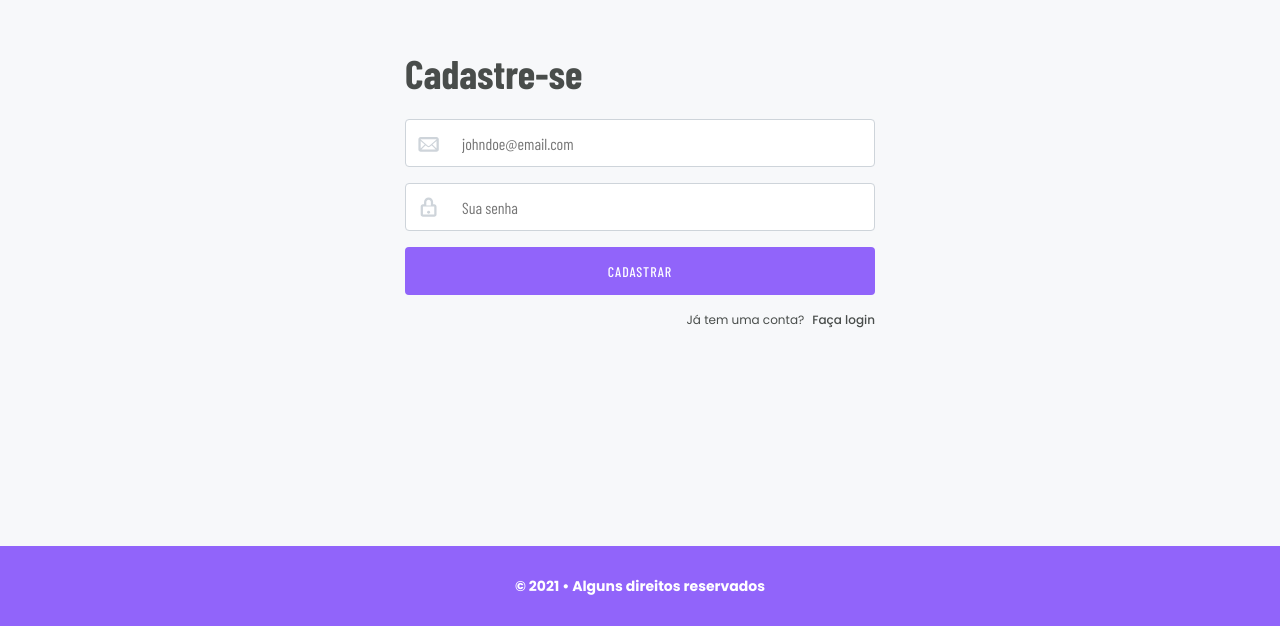
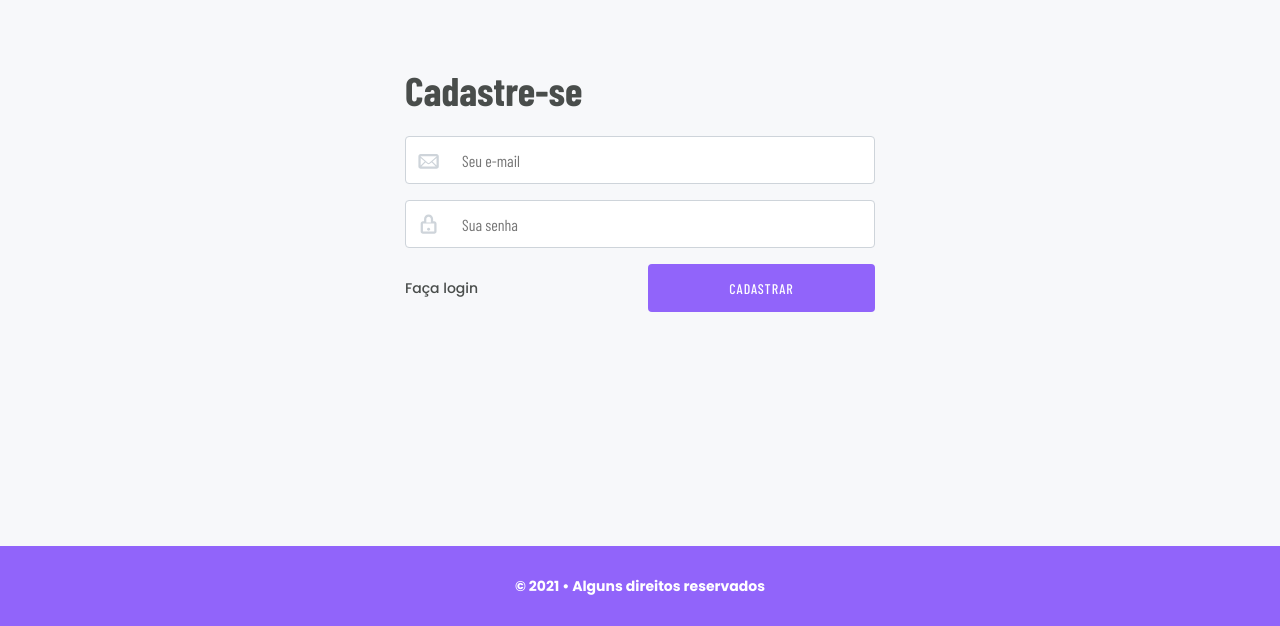
Before and after one commit to dfsilva-dxp/todoapp, a React (Create React App) app: page /login/cadastrar in a window 1280 px wide. Shown: the part 174-800 px from the top of the page. Built offline with nearby package versions, Linux system fonts and the light colour scheme; no server answers; a web font is replaced by a local one.

Commit message:
feat: signOut form

```diff
--- a/src/components/SignOutForm/index.tsx
+++ b/src/components/SignOutForm/index.tsx
@@ -51,18 +51,16 @@ export function SignOutForm() {
       <Input
         type="email"
         name="email"
-        label="Seu e-mail"
         id="email"
         value={credentials.email}
         required
-        placeholder="johndoe@email.com"
+        placeholder="Seu e-mail"
         icon={<TiMail />}
         onChange={handleChange}
       />
       <Input
         type="password"
         name="password"
-        label="Senha"
         id="password"
         value={credentials.password}
         required
@@ -70,13 +68,14 @@ export function SignOutForm() {
         icon={<TiLockClosedOutline />}
         onChange={handleChange}
       />
-      <Button type="submit" btnStyle="primary">
-        Cadastrar
-      </Button>
-      <p>
-        Já tem uma conta?
+
+      <S.WrapButtons>
         <Link to="/login">Faça login</Link>
-      </p>
+
+        <Button type="submit" btnStyle="primary">
+          Cadastrar
+        </Button>
+      </S.WrapButtons>
     </S.Form>
   );
 }
--- a/src/components/SignOutForm/styles.ts
+++ b/src/components/SignOutForm/styles.ts
@@ -6,16 +6,19 @@ export const Form = styled.form`
   display: grid;
   gap: 1rem;
 
-  p {
-    text-align: right;
-    font-size: 0.75rem;
-    a {
-      font-weight: 500;
-      margin-left: 0.5rem;
+  a {
+    font-weight: 500;
+    font-size: 0.875rem;
 
-      &:hover {
-        color: var(--purple-400);
-      }
+    &:hover {
+      color: var(--purple-400);
     }
   }
 `;
+
+export const WrapButtons = styled.span`
+  display: grid;
+  grid-template-columns: repeat(2, 1fr);
+  gap: 1rem;
+  align-items: center;
+`;
```
